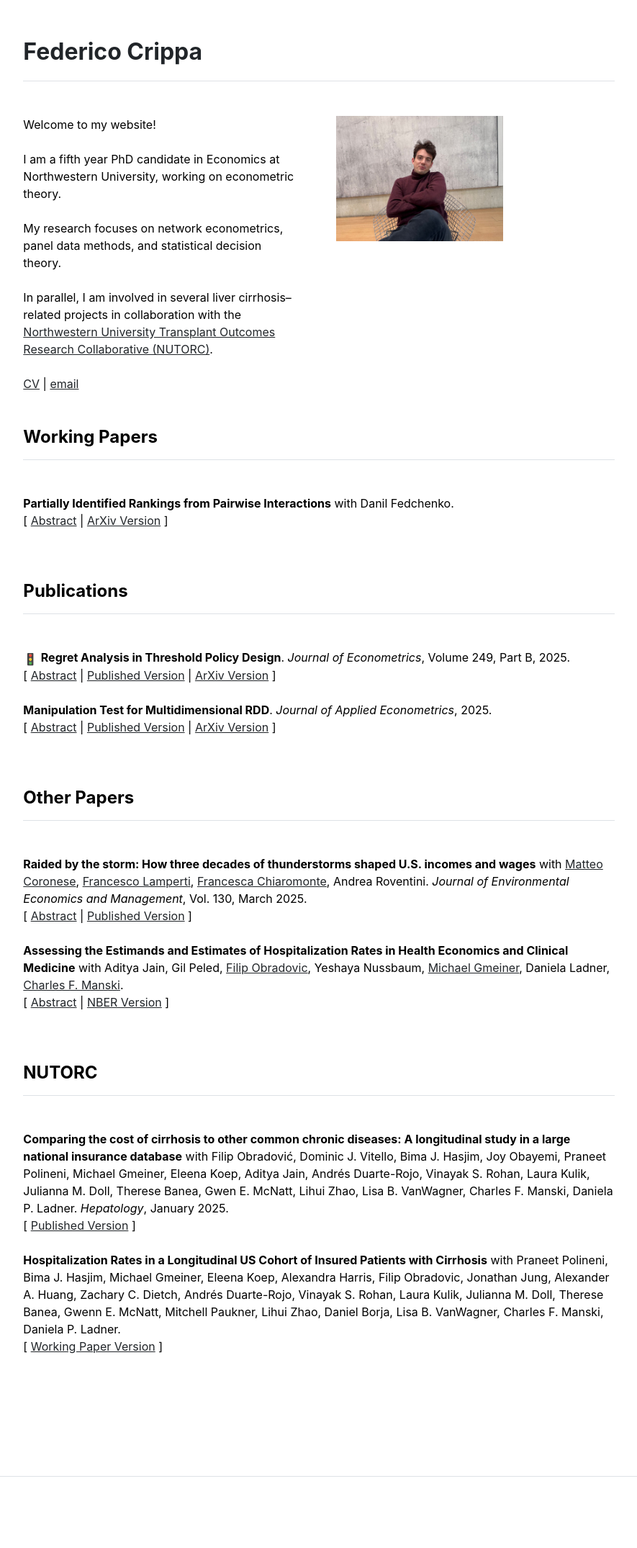
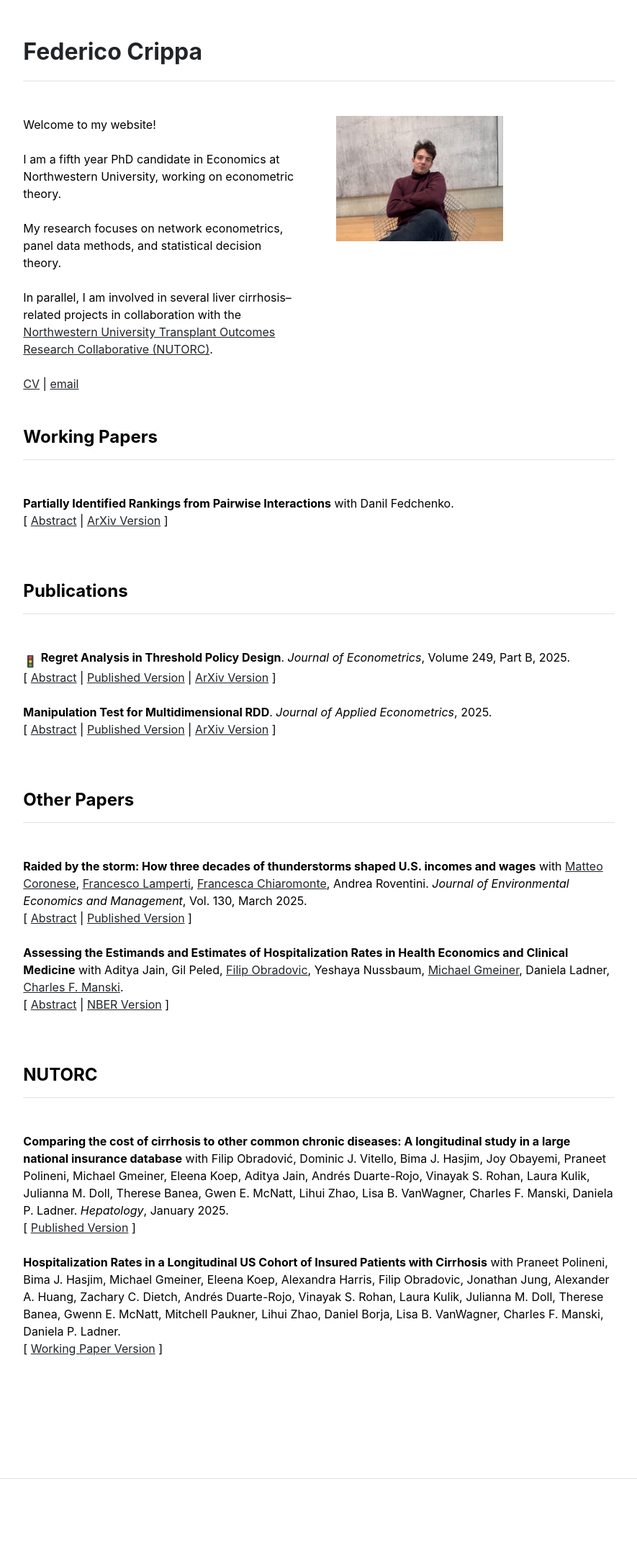
Before and after one commit to fedecrp/fedecrp.github.io, a Jekyll site: the page built from index.md, in a window 1280 px wide. Shown: the whole page at 72% size, without its empty margins (197-1082 px from the left). Built offline with Jekyll 4.4.1, drawn with Linux system fonts in a browser that asks for light colours.

Commit message:
Update main.scss

```diff
--- a/_sass/main.scss
+++ b/_sass/main.scss
@@ -14,5 +14,5 @@ body a {
 }
 
 .paper-icon {
- vertical-align: -0.10em;/* baseline-align with text */
+ vertical-align: -0.30em;/* baseline-align with text */
 }
```
